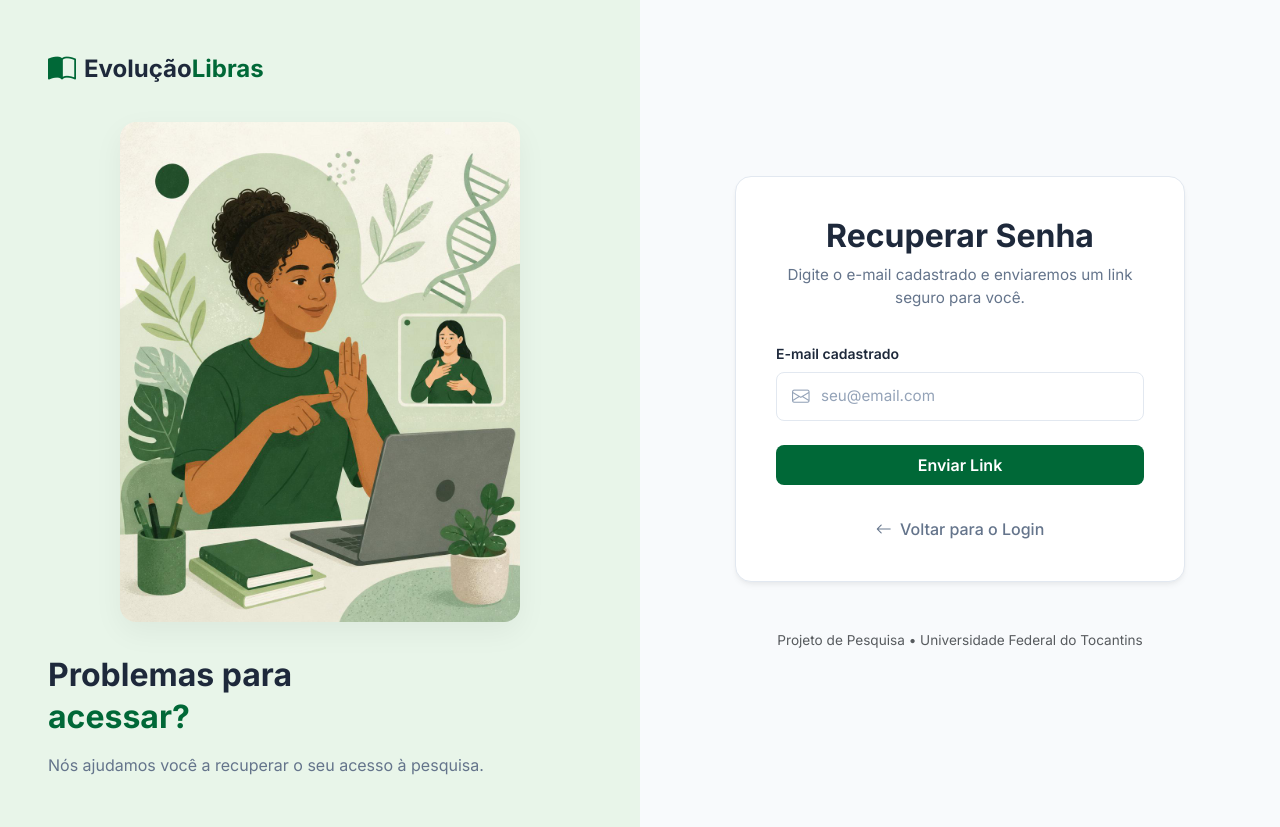
After one commit to GabryelMarques/plataforma_libras, a Django app: page /recuperar-senha/ in a window 1280 px wide. The commit adds this page. Run offline with Django 5.2, Linux system fonts and the light colour scheme.

Commit message:
feat: Adiciona recuperação de senha por email, TCLE com trava de segurança, exportação de CSV aprimorada e variáveis de ambiente

```diff
--- a/accounts/models.py
+++ b/accounts/models.py
@@ -24,6 +24,11 @@ class Usuario(AbstractUser):
 
     tipo = models.CharField(max_length=15, choices=TIPO_CHOICES, default='ESTUDANTE', verbose_name="Tipo de Usuário")
 
+    is_surdo = models.BooleanField(
+        default=True,
+        verbose_name="É surdo(a)?"
+    )
+
     USERNAME_FIELD = 'email'
     REQUIRED_FIELDS = ['username', 'nome']
 
--- a/accounts/views.py
+++ b/accounts/views.py
@@ -17,6 +17,8 @@ def cadastro(request):
         escola_id = request.POST.get('escola')
         senha = request.POST.get('senha')
         confirmar_senha = request.POST.get('confirmar_senha')
+        is_surdo_html = request.POST.get('is_surdo')
+        is_surdo = True if is_surdo_html == 'True' else False
 
         # 1. Validação: Verifica se as senhas são iguais
         if senha != confirmar_senha:
@@ -41,7 +43,8 @@ def cadastro(request):
                 password=senha,
                 nome=nome,
                 escola=escola_instancia,
-                tipo='ESTUDANTE'
+                tipo='ESTUDANTE',
+                is_surdo=is_surdo
             )
 
             # 5. Loga o usuário automaticamente após o cadastro
--- a/plataforma_libras/urls.py
+++ b/plataforma_libras/urls.py
@@ -15,6 +15,7 @@ Including another URLconf
     2. Add a URL to urlpatterns:  path('blog/', include('blog.urls'))
 """
 from django.contrib import admin
+from django.contrib.auth import views as auth_views
 from django.urls import path
 from django.conf import settings
 from django.conf.urls.static import static
@@ -31,6 +32,14 @@ urlpatterns = [
     path('cadastro/', cadastro, name='cadastro'),
     path('login/', fazer_login, name='login'),
     path('sair/', sair, name='sair'),
+    path('recuperar-senha/', auth_views.PasswordResetView.as_view(
+        template_name='recuperar_senha.html',
+        email_template_name='password_reset_email.html',
+        subject_template_name='password_reset_subject.txt'
+    ), name='password_reset'),
+    path('recuperar-senha/enviado/', auth_views.PasswordResetDoneView.as_view(template_name='recuperar_senha.html'), name='password_reset_done'),
+    path('recuperar-senha/<uidb64>/<token>/', auth_views.PasswordResetConfirmView.as_view(template_name='recuperar_senha.html'), name='password_reset_confirm'),
+    path('recuperar-senha/concluida/', auth_views.PasswordResetCompleteView.as_view(template_name='recuperar_senha.html'), name='password_reset_complete'),
     path('dashboard/', dashboard, name='dashboard'),
     path('modulo/<int:modulo_id>/', detalhe_modulo, name='detalhe_modulo'),
     path('perfil/', meu_perfil, name='meu_perfil'),
--- a/templates/base.html
+++ b/templates/base.html
@@ -116,7 +116,7 @@
                     </div>
                     <div class="d-flex mb-3 text-white-50 align-items-center">
                         <i class="bi bi-envelope me-3"></i>
-                        <span style="font-size: 0.9rem;">pesquisa@mail.uft.edu.br</span>
+                        <span style="font-size: 0.9rem;">dd@uft.edu.br </span>
                     </div>
                 </div>
             </div>
--- a/templates/base_aluno.html
+++ b/templates/base_aluno.html
@@ -91,7 +91,6 @@
 
             <!-- ms-auto empurra o perfil para a direita -->
             <div class="user-profile ms-auto">
-                <i class="bi bi-bell fs-5 text-muted me-3 cursor-pointer"></i>
                 <div class="avatar">{{ user.nome|make_list|first|upper }}</div>
                 <span class="fw-semibold text-dark">{{ user.nome }}</span>
             </div>
--- a/templates/home.html
+++ b/templates/home.html
@@ -234,7 +234,7 @@
                         </h2>
                         <div id="faq2" class="accordion-collapse collapse" data-bs-parent="#accordionFAQ">
                             <div class="accordion-body text-muted">
-                                Estudantes surdos do ensino médio e fundamental que estejam vinculados às escolas parceiras da pesquisa ou que recebam o convite para participação.
+                                Estudantes surdos do ensino fundamental e médio que estejam vinculados às escolas parceiras da pesquisa ou ouvintes que tenham interesse em aprender o conteúdo em Libras.
                             </div>
                         </div>
                     </div>
--- a/templates/login.html
+++ b/templates/login.html
@@ -19,7 +19,7 @@
         <div class="row g-0 split-layout">
 
             <!-- Coluna Esquerda: Branding -->
-            <div class="col-lg-5 col-xl-4 brand-section">
+            <div class="col-lg-6 brand-section">
                 <!-- Logo em Código -->
                 <div class="brand-logo">
                     <a href="/" class="d-flex align-items-center gap-2 text-decoration-none">
@@ -39,7 +39,7 @@
             </div>
 
             <!-- Coluna Direita: Formulário -->
-            <div class="col-lg-7 col-xl-8 form-section">
+            <div class="col-lg-6 form-section">
                 <div class="form-wrapper" style="max-width: 450px;"> <!-- Mais estreito que o cadastro -->
 
                     <div class="form-header">
@@ -71,7 +71,7 @@
                             <!-- Senha -->
                             <div class="d-flex justify-content-between align-items-center mb-1">
                                 <label class="form-label mb-0">Senha</label>
-                                <a href="#" style="font-size: 0.8rem; color: var(--brand-green); text-decoration: none;">Esqueceu a senha?</a>
+                                <a href="{% url 'password_reset' %}" style="font-size: 0.8rem; color: var(--brand-green); text-decoration: none;">Esqueceu a senha?</a>
                             </div>
                             <div class="input-group-custom mb-4">
                                 <i class="bi bi-lock icon-left"></i>
--- /dev/null
+++ b/templates/password_reset_subject.txt
@@ -0,0 +1 @@
+Recuperação de Senha - Evolução Libras
--- /dev/null
+++ b/templates/recuperar_senha.html
@@ -0,0 +1,137 @@
+{% load static %}
+<!DOCTYPE html>
+<html lang="pt-br">
+<head>
+    <meta charset="UTF-8">
+    <meta name="viewport" content="width=device-width, initial-scale=1.0">
+    <title>Recuperar Senha | Evolução em Libras</title>
+    <link href="https://cdn.jsdelivr.net/npm/bootstrap@5.3.2/dist/css/bootstrap.min.css" rel="stylesheet">
+    <link rel="stylesheet" href="https://cdn.jsdelivr.net/npm/bootstrap-icons@1.11.1/font/bootstrap-icons.css">
+    <link href="https://fonts.googleapis.com/css2?family=Inter:wght@400;500;600;700&display=swap" rel="stylesheet">
+    <link rel="stylesheet" href="{% static 'css/cadastro.css' %}">
+</head>
+<body>
+    <div class="container-fluid p-0">
+        <div class="row g-0 split-layout">
+            <div class="col-lg-6 brand-section">
+                <div class="brand-logo">
+                    <a href="/" class="d-flex align-items-center gap-2 text-decoration-none">
+                        <i class="bi bi-book-half fs-3" style="color: var(--brand-green);"></i>
+                        <span class="fs-4 fw-bold" style="color: var(--text-dark);">
+                            Evolução<span style="color: var(--brand-green);">Libras</span>
+                        </span>
+                    </a>
+                </div>
+                <img src="{% static 'img/menina_estudando.png' %}" alt="Estudante aprendendo Libras" class="hero-image">
+                <div class="brand-text">
+                    <h2>Problemas para <br><span>acessar?</span></h2>
+                    <p>Nós ajudamos você a recuperar o seu acesso à pesquisa.</p>
+                </div>
+            </div>
+
+            <div class="col-lg-6 form-section">
+                <div class="form-wrapper" style="max-width: 450px;">
+                    <div class="form-card">
+                        {% if request.resolver_match.url_name == 'password_reset' %}
+                            <div class="form-header text-center mb-4">
+                                <h2>Recuperar Senha</h2>
+                                <p>Digite o e-mail cadastrado e enviaremos um link seguro para você.</p>
+                            </div>
+
+                            <form method="POST">
+                                {% csrf_token %}
+                                {% if form.email.errors %}
+                                    <div class="alert alert-danger p-2" style="font-size: 0.85rem;">{{ form.email.errors }}</div>
+                                {% endif %}
+                                <label class="form-label">E-mail cadastrado</label>
+                                <div class="input-group-custom mb-4">
+                                    <i class="bi bi-envelope icon-left"></i>
+                                    <input type="email" name="email" class="form-control" placeholder="seu@email.com" required>
+                                </div>
+                                <button type="submit" class="btn-brand mb-3 w-100 py-2">Enviar Link</button>
+                            </form>
+
+                        {% elif request.resolver_match.url_name == 'password_reset_done' %}
+                            <div class="text-center">
+                                <i class="bi bi-envelope-check text-success" style="font-size: 4rem;"></i>
+                                <h2 class="mt-3 mb-2">Verifique seu E-mail</h2>
+                                <p class="text-muted">Enviamos um link com as instruções para redefinir sua senha. Verifique sua caixa de entrada e também a pasta de Spam.</p>
+                            </div>
+
+                        {% elif request.resolver_match.url_name == 'password_reset_confirm' %}
+                            <div class="form-header text-center mb-4">
+                                <h2>Criar Nova Senha</h2>
+                            </div>
+
+                            {% if validlink %}
+                                <form method="POST">
+                                    {% csrf_token %}
+                                    {% if form.errors %}
+                                        <div class="alert alert-danger p-3 mb-4 rounded-3 border-0 shadow-sm" style="font-size: 0.9rem; background-color: #fee2e2; color: #991b1b;">
+                                            <div class="d-flex align-items-center mb-2">
+                                                <i class="bi bi-exclamation-triangle-fill me-2 fs-5"></i>
+                                                <strong class="mb-0">Atenção! Não foi possível salvar a senha:</strong>
+                                            </div>
+                                            <ul class="mb-0 ps-3">
+                                                {% for field in form %}
+                                                    {% for error in field.errors %}
+                                                        <li>{{ error }}</li>
+                                                    {% endfor %}
+                                                {% endfor %}
+                                                {% for error in form.non_field_errors %}
+                                                    <li>{{ error }}</li>
+                                                {% endfor %}
+                                            </ul>
+                                            <div class="mt-2 small opacity-75">
+                                                <em>Dica: Use pelo menos 8 caracteres misturando letras e números.</em>
+                                            </div>
+                                        </div>
+                                    {% endif %}
+
+                                    <label class="form-label">Nova Senha</label>
+                                    <div class="input-group-custom mb-3">
+                                        <i class="bi bi-lock icon-left"></i>
+                                        <input type="password" name="new_password1" class="form-control" placeholder="••••••••" required>
+                                    </div>
+
+                                    <label class="form-label">Confirmar Nova Senha</label>
+                                    <div class="input-group-custom mb-4">
+                                        <i class="bi bi-lock icon-left"></i>
+                                        <input type="password" name="new_password2" class="form-control" placeholder="••••••••" required>
+                                    </div>
+                                    <button type="submit" class="btn-brand mb-3 w-100 py-2">Salvar Nova Senha</button>
+                                </form>
+                            {% else %}
+                                <div class="alert alert-danger text-center mt-4">
+                                    <i class="bi bi-x-circle fs-3 d-block mb-2"></i>
+                                    Este link de recuperação é inválido ou já expirou. Por favor, solicite um novo link.
+                                </div>
+                            {% endif %}
+
+                        {% elif request.resolver_match.url_name == 'password_reset_complete' %}
+                            <div class="text-center">
+                                <i class="bi bi-check-circle-fill" style="font-size: 4rem; color: var(--brand-green);"></i>
+                                <h2 class="mt-3 mb-2">Senha Alterada!</h2>
+                                <p class="text-muted mb-4">Sua senha foi redefinida com sucesso. Você já pode acessar a plataforma normalmente.</p>
+                                <a href="{% url 'login' %}" class="btn-brand d-block w-100 py-2 text-decoration-none">Ir para o Login</a>
+                            </div>
+                        {% endif %}
+
+                        {% if request.resolver_match.url_name == 'password_reset' %}
+                            <div class="text-center mt-3">
+                                <a href="{% url 'login' %}" style="color: #64748b; text-decoration: none; font-weight: 500;">
+                                    <i class="bi bi-arrow-left me-1"></i> Voltar para o Login
+                                </a>
+                            </div>
+                        {% endif %}
+                    </div>
+
+                    <div class="page-footer mt-5 text-center text-muted" style="font-size: 0.85rem;">
+                        Projeto de Pesquisa • Universidade Federal do Tocantins
+                    </div>
+                </div>
+            </div>
+        </div>
+    </div>
+</body>
+</html>
```
Also changed, not shown: accounts/tests.py (+17 -0 lines), core/tests.py (+12 -0 lines), core/views.py (+53 -10 lines), plataforma_libras/settings.py (+18 -4 lines), templates/cadastro.html (+55 -30 lines), templates/painel_pesquisador.html (+12 -1 lines), templates/password_reset_email.html (added, +14 -0 lines), templates/tcle.html (+13 -33 lines), accounts/migrations/0004_usuario_is_surdo.py (added).
